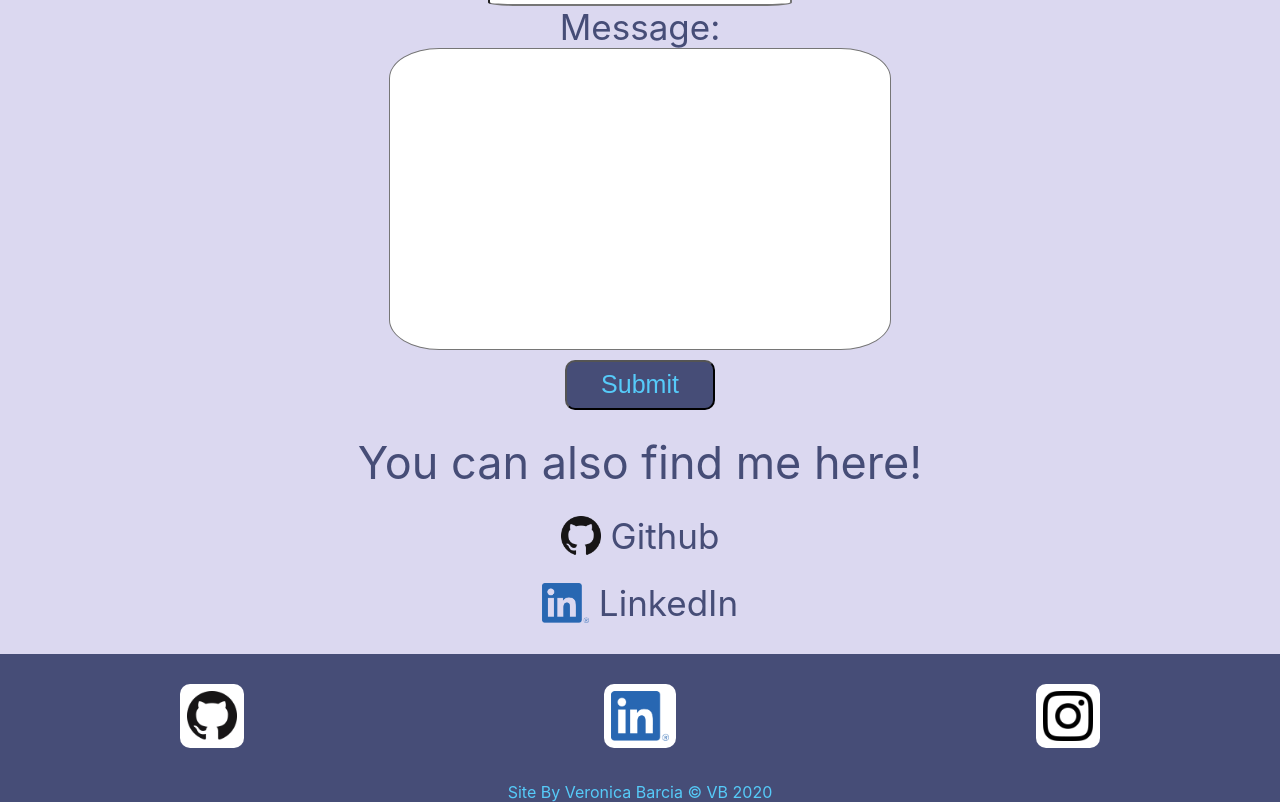
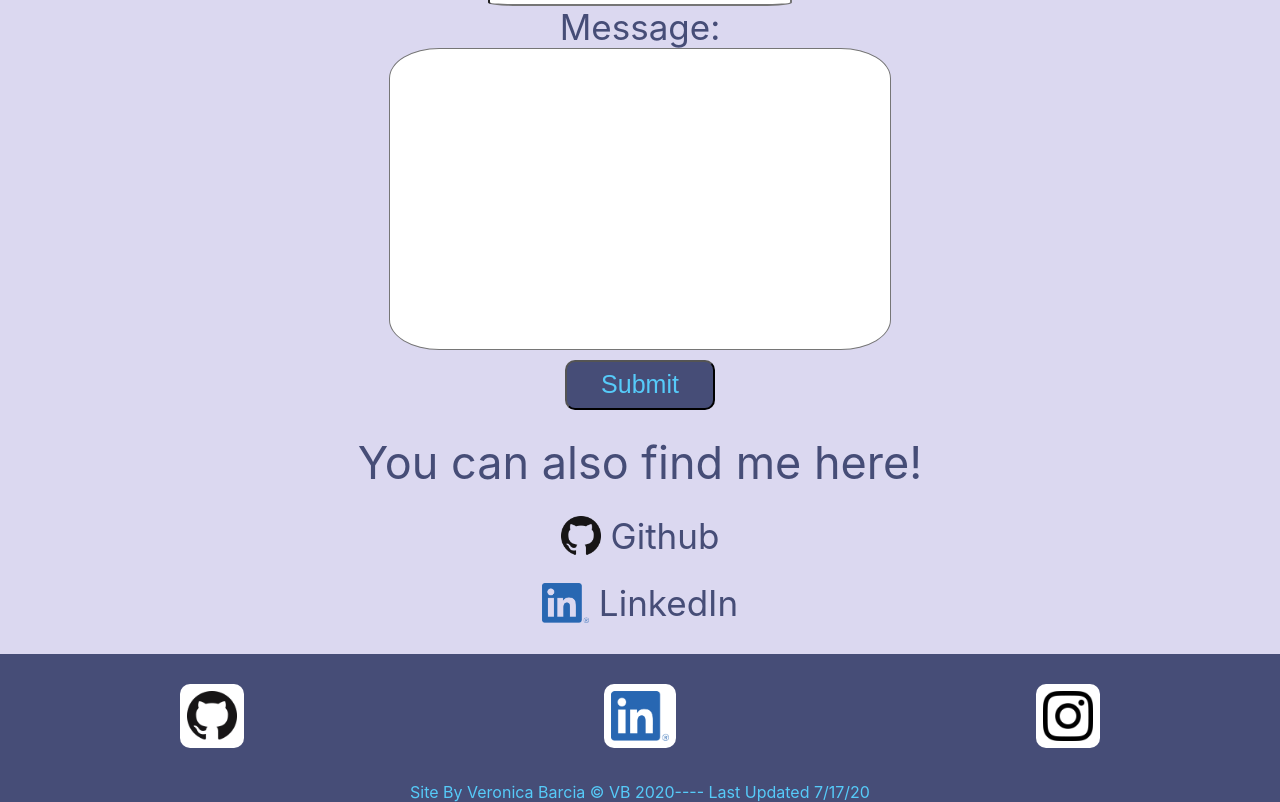
Before and after one commit to Veronica-B/portfolio, a React (Create React App) app: page / in a window 1280 px wide. Shown: the part 3385-4187 px from the top of the page. Built offline with nearby package versions, Linux system fonts and the light colour scheme.

Commit message:
last updated

```diff
--- a/src/components/footer.js
+++ b/src/components/footer.js
@@ -12,7 +12,8 @@ return(
    <a href="https://www.instagram.com/vero__barcia/"><img src={Insta} alt="Instagram icon"/></a>
    </div>
    Site By Veronica Barcia
-   &copy; VB 2020
+   &copy; VB 2020----
+   Last Updated 7/17/20
 </footer>
 
 )
```
